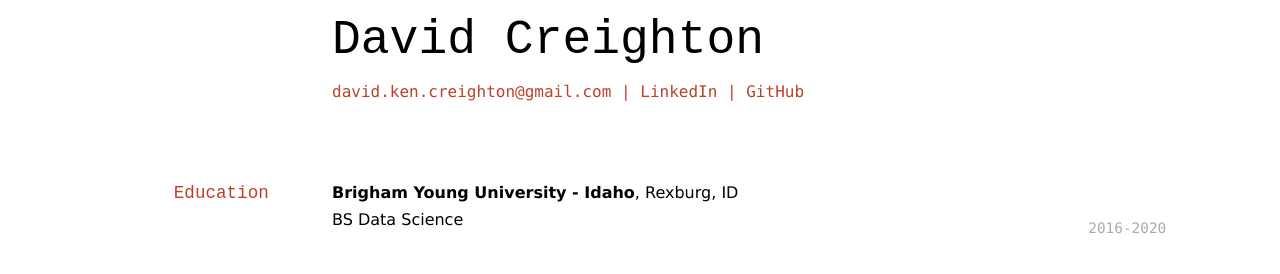
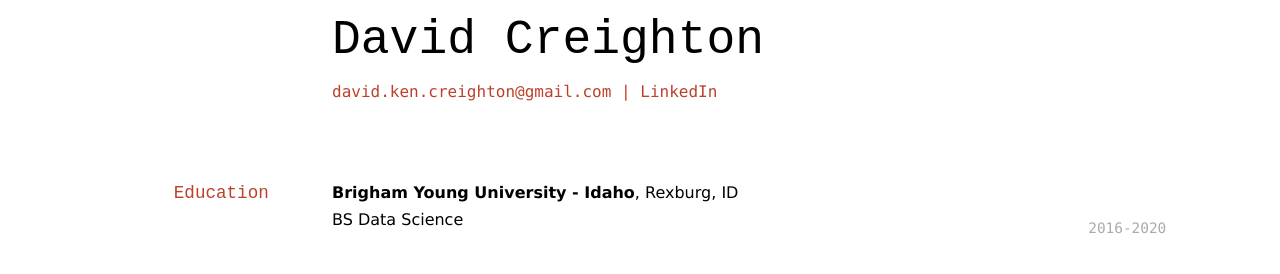
Before and after one commit to byuids-resumes/creighton_resume, a Jekyll site: the page built from docs/index.md, in a window 1280 px wide and 900 px high. Shown: the top 274 px of the window. Built offline with Jekyll 4.4.1, drawn with Linux system fonts in a browser that asks for light colours.

Commit message:
got rid of the bad link

```diff
--- a/docs/index.md
+++ b/docs/index.md
@@ -8,7 +8,6 @@ title: David Creighton's Resume
 <div id="webaddress">
 <a href="david.ken.creighton@gmail.com">david.ken.creighton@gmail.com</a>
 | <a href="https://linkedin.com/in/david-creighton">LinkedIn</a>
-| <a href="https://github.com/creightond">GitHub</a>
 </div>
 
 
```
